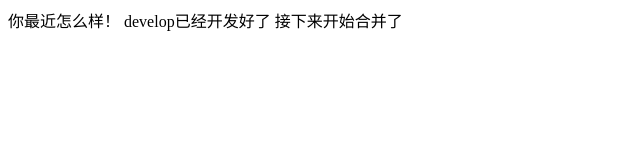
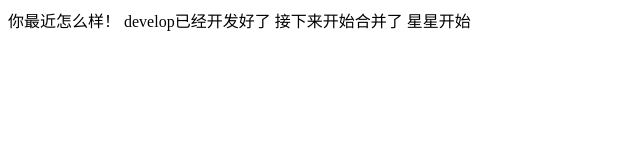
Before and after one commit to duanjinqiu/HALAXIU, a plain HTML site: page index.html in a window 1280 px wide. Shown: the full height of the page, 0-640 px from the left. Drawn offline with Linux system fonts and the light colour scheme.

Commit message:
开始了

```diff
--- a/index.html
+++ b/index.html
@@ -9,5 +9,6 @@
     你最近怎么样！
     develop已经开发好了
     接下来开始合并了
+    星星开始
 </body>
 </html>
```
